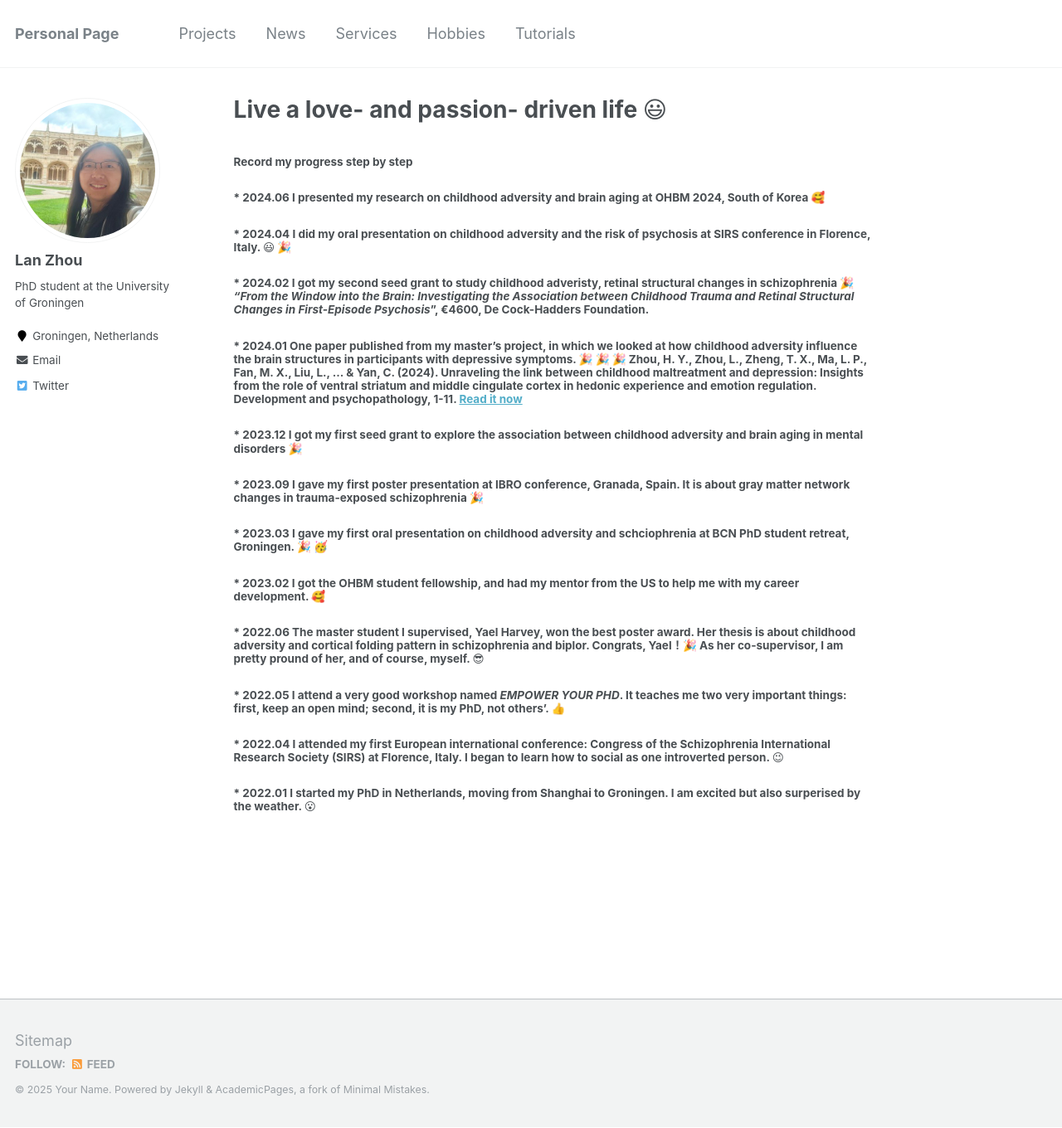
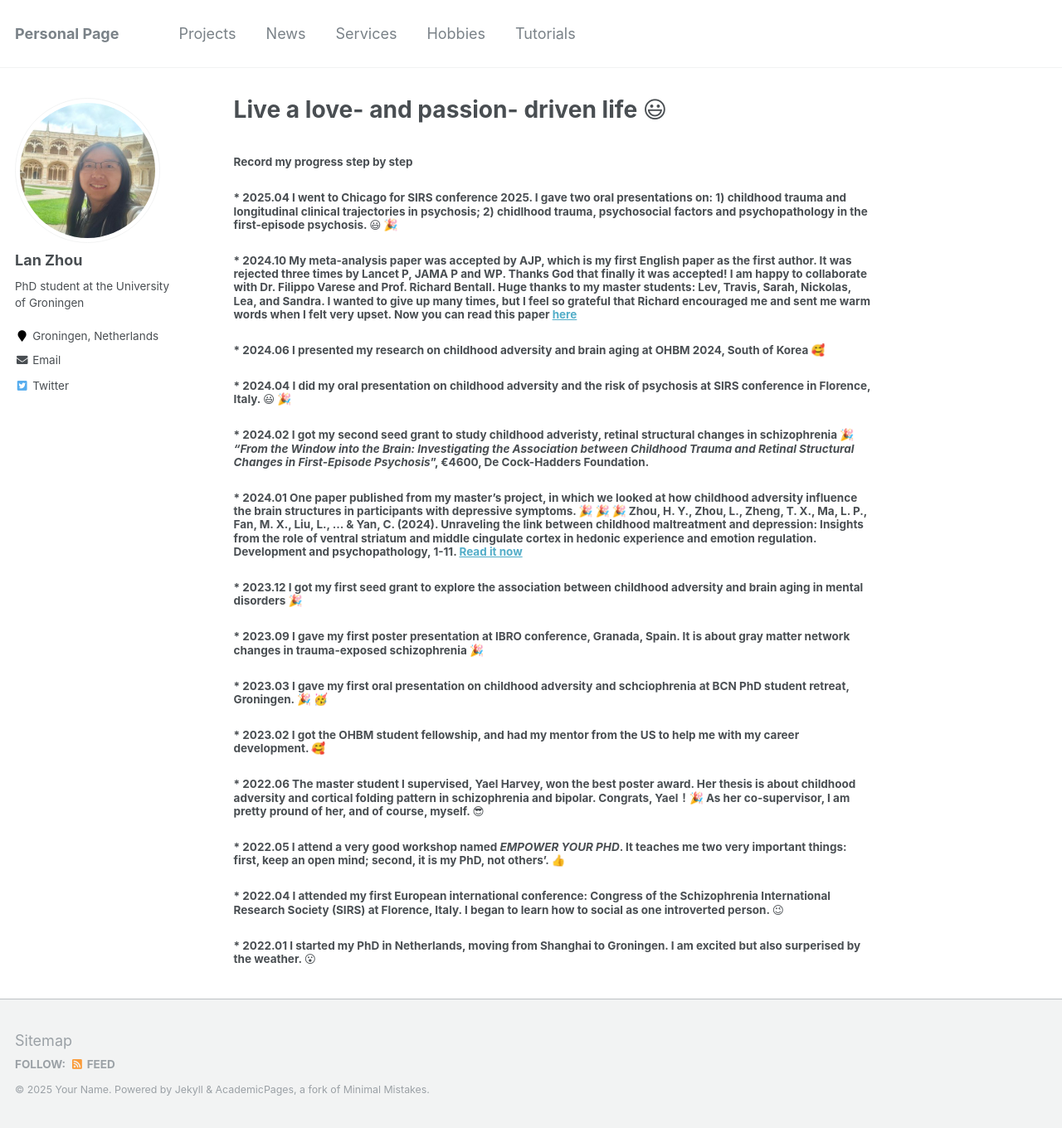
Before and after one commit to lanzhou-psy/personal-page, a Jekyll site: the page built from _pages/news.md, in a window 1280 px wide and 1360 px high. Shown: the whole window at 83% size. Built offline with Jekyll 4.4.1, drawn with Linux system fonts in a browser that asks for light colours.

Commit message:
Update news.md

```diff
--- a/_pages/news.md
+++ b/_pages/news.md
@@ -8,6 +8,10 @@ redirect_from:
 ---
 
 ##### Record my progress step by step
+
+##### * 2025.04 I went to Chicago for SIRS conference 2025. I gave two oral presentations on: 1) childhood trauma and longitudinal clinical trajectories in psychosis; 2) chidlhood trauma, psychosocial factors and psychopathology in the first-episode psychosis. &#128515; &#127881;
+
+##### * 2024.10 My meta-analysis paper was accepted by AJP, which is my first English paper as the first author. It was rejected three times by Lancet P, JAMA P and WP. Thanks God that finally it was accepted! I am happy to collaborate with Dr. Filippo Varese and Prof. Richard Bentall. Huge thanks to my master students: Lev, Travis, Sarah, Nickolas, Lea, and Sandra. I wanted to give up many times, but I feel so grateful that Richard encouraged me and sent me warm words when I felt very upset. Now you can read this paper [here](chrome-extension://ikhdkkncnoglghljlkmcimlnlhkeamad/pdf-viewer/web/viewer.html?file=https%3A%2F%2Fpsychiatryonline.org%2Fdoi%2Fpdf%2F10.1176%2Fappi.ajp.20240456%3Fcasa_token%3DOEeP-t0uRI4AAAAA%3A2So6KViju67mU0_Z6AtYRcN4v_bVFSYo3JWjAVjwg665qOiqbnFDCrretZepKAPoutS0mFSrFA#=&zoom=130)
 
 ##### * 2024.06 I presented my research on childhood adversity and brain aging at OHBM 2024, South of Korea &#129392;
 ##### * 2024.04 I did my oral presentation on childhood adversity and the risk of psychosis at SIRS conference in Florence, Italy. &#128515; &#127881;
@@ -24,7 +28,7 @@ redirect_from:
 
 ##### * 2023.02 I got the OHBM student fellowship, and had my mentor from the US to help me with my career development. &#129392;
 
-##### * 2022.06 The master student I supervised, **Yael Harvey**, won the best poster award. Her thesis is about childhood adversity and cortical folding pattern in schizophrenia and biplor. Congrats, Yael！&#127881; As her co-supervisor, I am pretty pround of her, and of course, myself. &#128526;
+##### * 2022.06 The master student I supervised, **Yael Harvey**, won the best poster award. Her thesis is about childhood adversity and cortical folding pattern in schizophrenia and bipolar. Congrats, Yael！&#127881; As her co-supervisor, I am pretty pround of her, and of course, myself. &#128526;
 
 ##### * 2022.05 I attend a very good workshop named _EMPOWER YOUR PHD_. It teaches me two very important things: first, keep an open mind; second, it is my PhD, not others'. &#128077;
 
```
